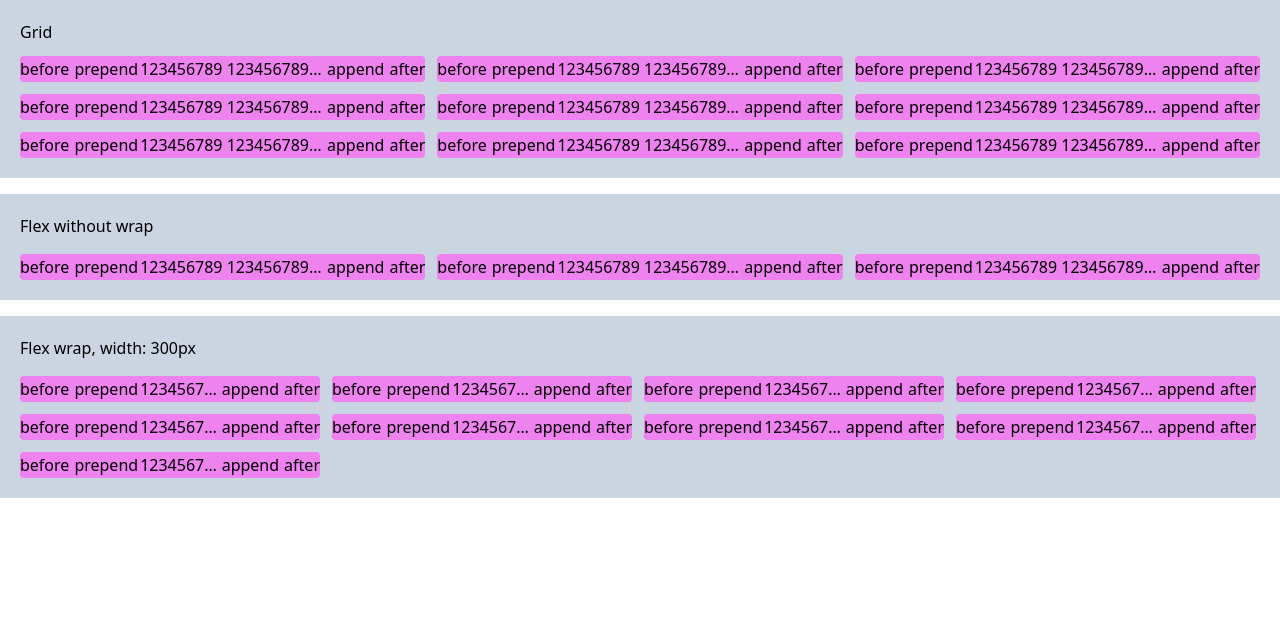
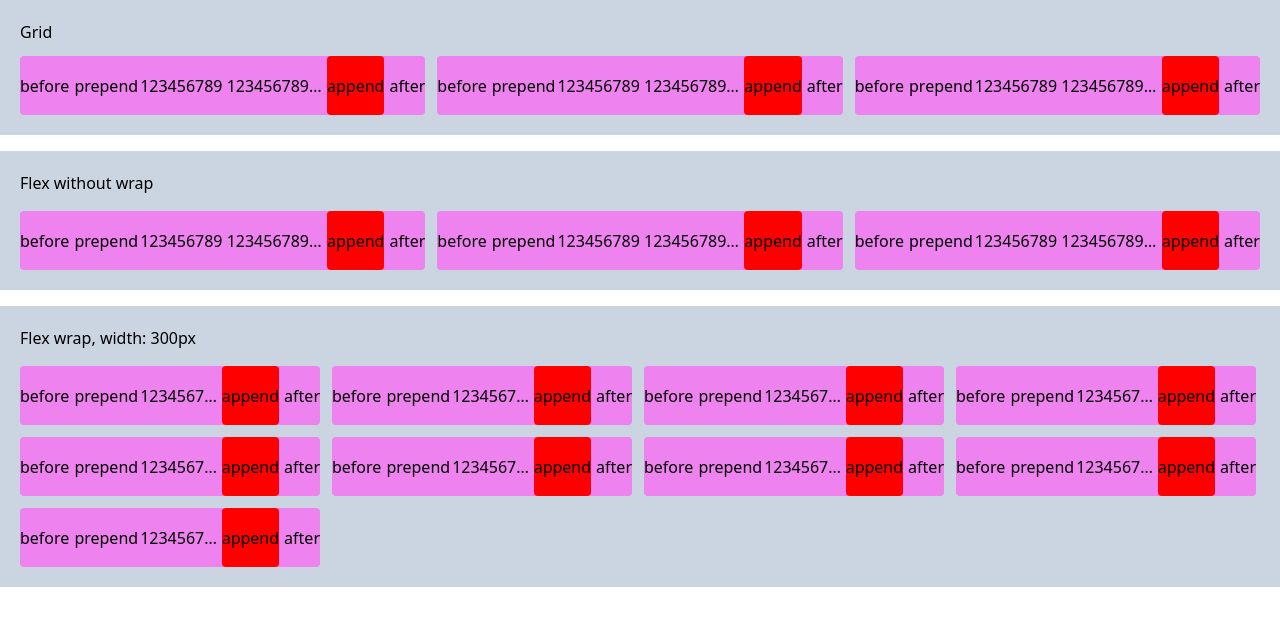
Before and after one commit to Aleksandr-86/styleless-ui, a Vue app: page / in a window 1280 px wide. Shown: the top 626 px of the page. Built offline with nearby package versions, Linux system fonts and the light colour scheme.

Commit message:
откорректированы стили компонента VField

```diff
--- a/src/App.vue
+++ b/src/App.vue
@@ -10,7 +10,7 @@ const testModel = ref('123456789 123456789 123456789')
     <div class="grid grid-cols-3 gap-3 bg-slate-300 p-5">
       <h6 class="col-span-full">Grid</h6>
 
-      <TestComponent v-for="key in 9" :key="key" v-model="testModel" />
+      <TestComponent v-for="key in 3" :key="key" v-model="testModel" />
     </div>
 
     <div class="flex flex-col gap-y-4 bg-slate-300 p-5">
--- a/src/assets/main.css
+++ b/src/assets/main.css
@@ -574,57 +574,28 @@ video {
   display: none;
 }
 
-.w-fit {
-  width: -moz-fit-content;
-  width: fit-content;
+.h-\[200px\] {
+  height: 200px;
 }
 
-.w-10 {
-  width: 2.5rem;
+.h-20 {
+  height: 5rem;
 }
 
-.w-\[200px\] {
-  width: 200px;
+.h-\[\] {
+  height: ;
 }
 
-.w-\[400px\] {
-  width: 400px;
+.h-\[59px\] {
+  height: 59px;
 }
 
 .w-1\/3 {
   width: 33.333333%;
 }
 
-.w-3 {
-  width: 0.75rem;
-}
-
 .w-\[300px\] {
   width: 300px;
-}
-
-.w-\[18\.75rem\] {
-  width: 18.75rem;
-}
-
-.min-w-\[400px\] {
-  min-width: 400px;
-}
-
-.shrink-0 {
-  flex-shrink: 0;
-}
-
-.flex-grow {
-  flex-grow: 1;
-}
-
-.grow {
-  flex-grow: 1;
-}
-
-.grid-cols-4 {
-  grid-template-columns: repeat(4, minmax(0, 1fr));
 }
 
 .grid-cols-3 {
@@ -657,20 +628,8 @@ video {
   background-color: rgb(221 214 254 / var(--tw-bg-opacity));
 }
 
-.p-10 {
-  padding: 2.5rem;
-}
-
-.p-2 {
-  padding: 0.5rem;
-}
-
 .p-5 {
   padding: 1.25rem;
-}
-
-.p-3 {
-  padding: 0.75rem;
 }
 
 .outline {
--- a/src/components/field/TestComponent.vue
+++ b/src/components/field/TestComponent.vue
@@ -6,7 +6,7 @@ const model = defineModel()
 </script>
 
 <template>
-  <VField v-model="model" class="input-field">
+  <VField v-model="model" class="input-field h-[59px]">
     <template #before>
       <div>before</div>
     </template>
@@ -42,5 +42,11 @@ const model = defineModel()
   & .field__input {
     border-radius: 0.25rem; // 4px
   }
+
+  & .field__slot_append {
+    // order: 3;
+    border-radius: 0.25rem; // 4px
+    background-color: red;
+  }
 }
 </style>
--- a/src/components/field/VField.vue
+++ b/src/components/field/VField.vue
@@ -34,8 +34,6 @@ const model = defineModel()
     overflow: hidden;
     display: flex;
     width: 100%;
-
-    // background-color: aqua;
   }
 
   &__input-container {
@@ -52,7 +50,17 @@ const model = defineModel()
     width: 100%;
     background-color: transparent;
     outline: none;
-    // background-color: red;
+
+    // background-color: wheat;
+  }
+
+  &__slot_before,
+  &__slot_prepend,
+  &__slot_append,
+  &__slot_after {
+    display: flex;
+    height: 100%;
+    align-items: center;
   }
 
   &__slot_before:empty,
@@ -62,14 +70,20 @@ const model = defineModel()
     display: none;
   }
 
-  &__slot_after {
-    min-width: fit-content;
-  }
+  // &__slot_before {
+  //   background-color: aqua;
+  // }
+
+  // &__slot_prepend {
+  //   background-color: aquamarine;
+  // }
+
+  // &__slot_append {
+  //   background-color: red;
+  // }
 
   // &__slot_after {
-  // overflow: visible;
-  // text-overflow: ellipsis;
-  // white-space: nowrap;
+  //   background-color: yellowgreen;
   // }
 }
 </style>
```
